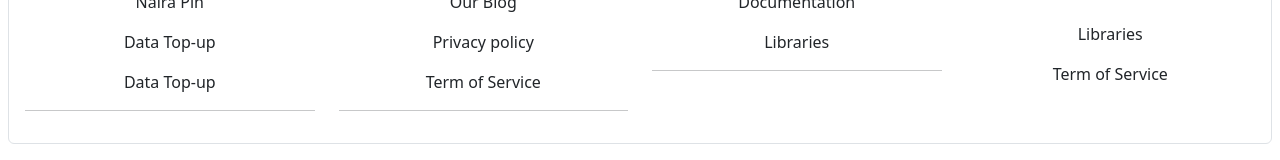
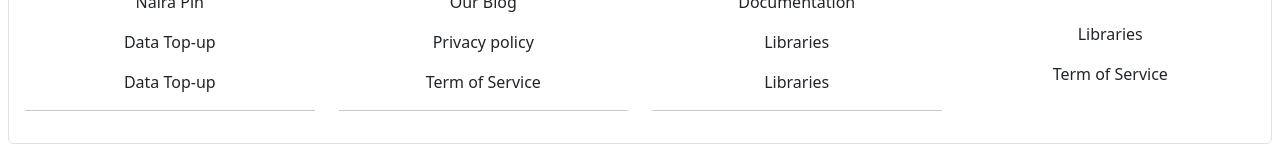
Before and after one commit to Josh-bo/Rushamportal, a React (Vite) app: page / in a window 1280 px wide. Shown: the part 2002-2162 px from the top of the page. Built offline with nearby package versions, Linux system fonts and the light colour scheme.

Commit message:
I update the footer

```diff
--- a/src/Footers.jsx
+++ b/src/Footers.jsx
@@ -30,6 +30,7 @@ const Footers = () => {
                     <p className='mt-3'><a href="" className='nav-link links'>API Reference</a></p>
                     <p className='mt-2'><a href="" className='nav-link links'>Documentation</a></p>
                     <p className='mt-2'><a href="" className='nav-link links'>Libraries</a></p>
+                    <p className='mt-2'><a href="" className='nav-link links'>Libraries</a></p>
                     <p className='mt-2 '><a href="" className='nav-link links'></a></p>
                     <hr />
                 </div>
```
